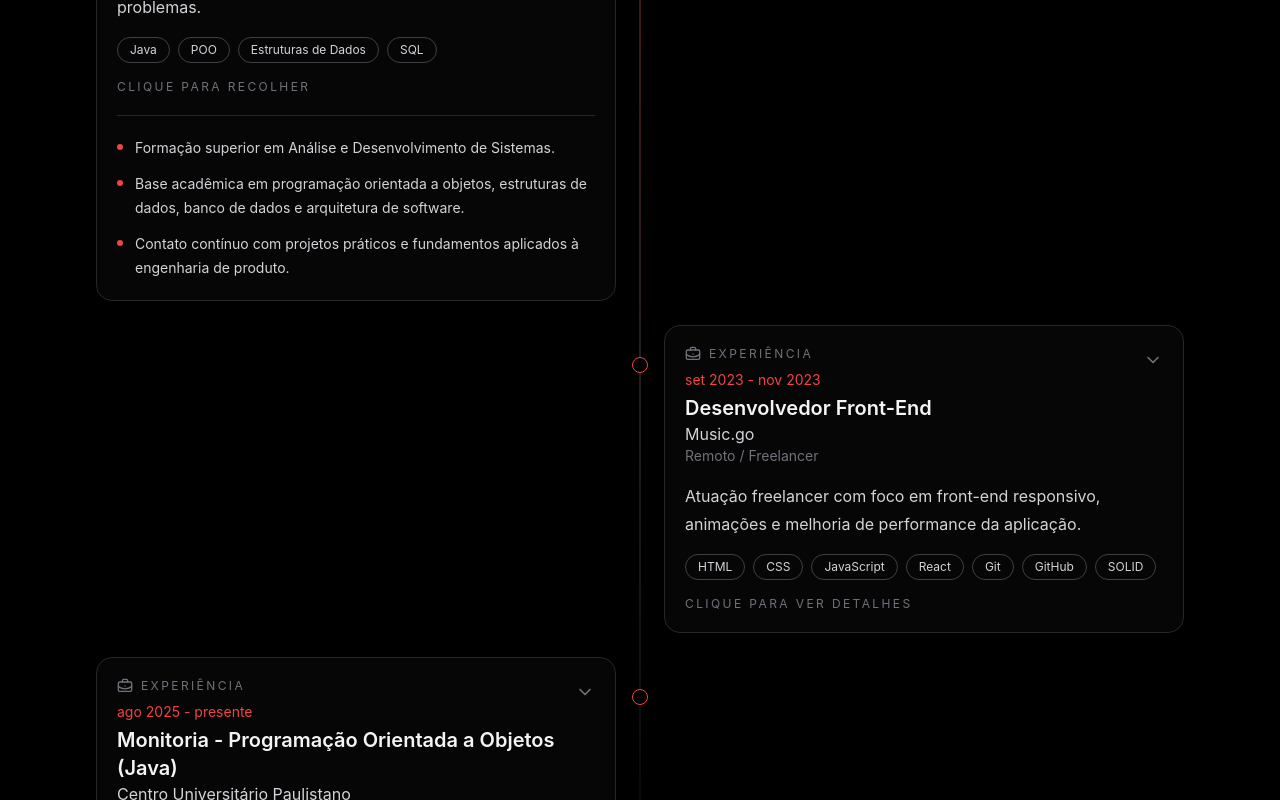
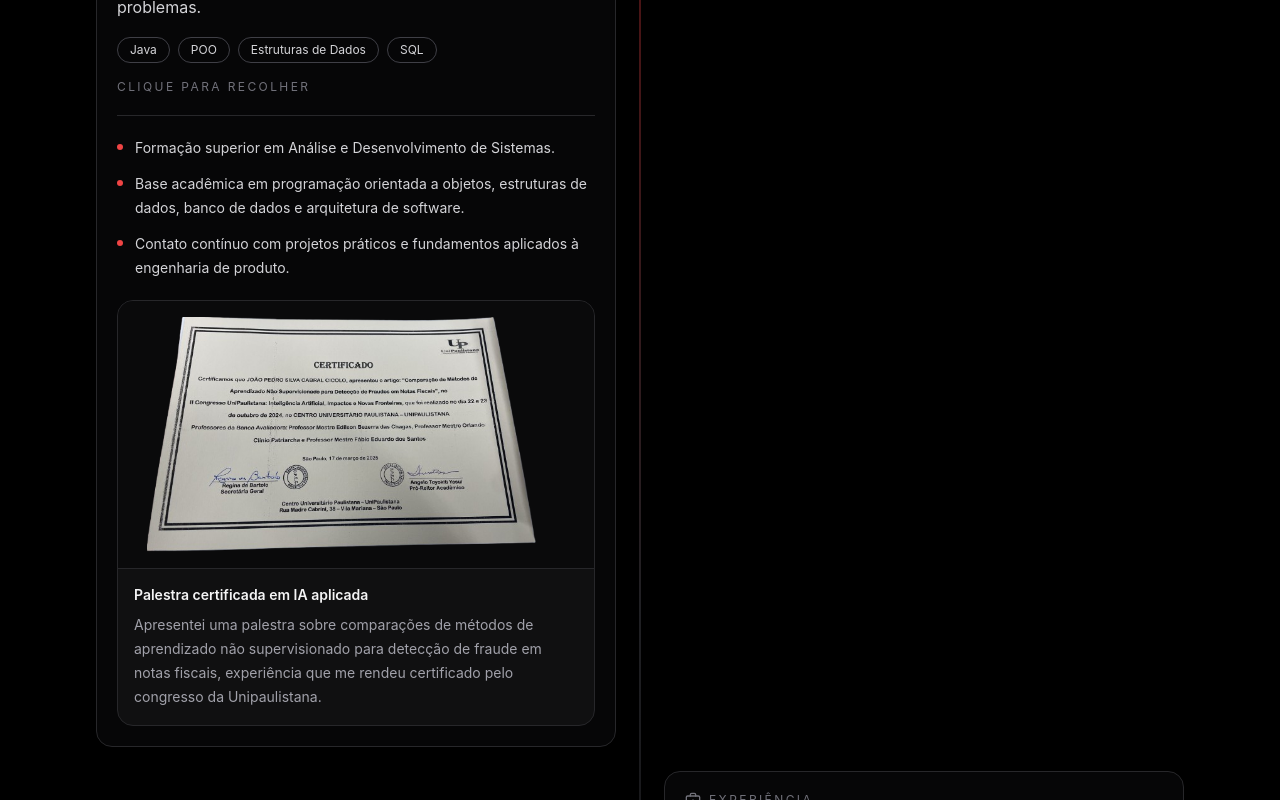
Before and after one commit to Keymiuz/Portf-lio, a Next.js app: page / in a window 1280 px wide. Shown: the part 1417-2217 px from the top of the page. Built offline with nearby package versions, Linux system fonts and the light colour scheme.

Commit message:
feat: add certificate highlight to education timeline

```diff
--- a/components/timeline.tsx
+++ b/components/timeline.tsx
@@ -1,5 +1,6 @@
 'use client';
 
+import Image from 'next/image';
 import { useState } from 'react';
 import { AnimatePresence, motion } from 'framer-motion';
 import { BriefcaseBusiness, ChevronDown, GraduationCap } from 'lucide-react';
@@ -126,6 +127,25 @@ export function Timeline() {
                                 </li>
                               ))}
                             </ul>
+
+                            {item.highlight ? (
+                              <div className="mt-5 overflow-hidden rounded-2xl border border-zinc-800 bg-zinc-900/55">
+                                <div className="relative aspect-[16/9] w-full border-b border-zinc-800 bg-zinc-950/80">
+                                  <Image
+                                    src={item.highlight.image.src}
+                                    alt={item.highlight.image.alt}
+                                    fill
+                                    className="object-contain p-4"
+                                    sizes="(max-width: 768px) 100vw, 560px"
+                                  />
+                                </div>
+
+                                <div className="space-y-2 p-4">
+                                  <p className="text-sm font-semibold text-zinc-100">{item.highlight.title}</p>
+                                  <p className="text-sm leading-6 text-zinc-400">{item.highlight.description}</p>
+                                </div>
+                              </div>
+                            ) : null}
                           </div>
                         </motion.div>
                       ) : null}
--- a/data/portfolio-data.ts
+++ b/data/portfolio-data.ts
@@ -12,6 +12,14 @@ export type TimelineEntry = {
   summary: string;
   tags: string[];
   bullets: string[];
+  highlight?: {
+    title: string;
+    description: string;
+    image: {
+      src: string;
+      alt: string;
+    };
+  };
 };
 
 export type SkillGroup = {
@@ -68,7 +76,16 @@ const portfolioContent: Record<SiteLocale, PortfolioContent> = {
           'Formação superior em Análise e Desenvolvimento de Sistemas.',
           'Base acadêmica em programação orientada a objetos, estruturas de dados, banco de dados e arquitetura de software.',
           'Contato contínuo com projetos práticos e fundamentos aplicados à engenharia de produto.'
-        ]
+        ],
+        highlight: {
+          title: 'Palestra certificada em IA aplicada',
+          description:
+            'Apresentei uma palestra sobre comparações de métodos de aprendizado não supervisionado para detecção de fraude em notas fiscais, experiência que me rendeu certificado pelo congresso da Unipaulistana.',
+          image: {
+            src: '/projects/unipaulistana-certificate.png',
+            alt: 'Certificado da palestra sobre métodos de aprendizado não supervisionado para detecção de fraude em notas fiscais'
+          }
+        }
       },
       {
         id: 'experience-music-go',
@@ -224,7 +241,16 @@ const portfolioContent: Record<SiteLocale, PortfolioContent> = {
           'Undergraduate degree in Systems Analysis and Development.',
           'Academic foundation in object-oriented programming, data structures, databases and software architecture.',
           'Continuous exposure to hands-on projects and product engineering fundamentals.'
-        ]
+        ],
+        highlight: {
+          title: 'Certified presentation on applied AI',
+          description:
+            'I delivered a presentation comparing unsupervised learning methods for invoice fraud detection, an academic talk that also earned me an institutional certificate at the Unipaulistana conference.',
+          image: {
+            src: '/projects/unipaulistana-certificate.png',
+            alt: 'Certificate for the presentation on unsupervised learning methods for invoice fraud detection'
+          }
+        }
       },
       {
         id: 'experience-music-go',
```
Also changed, not shown: public/projects/unipaulistana-certificate.png (added).
